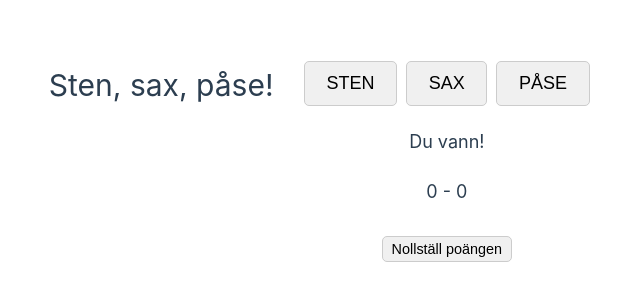
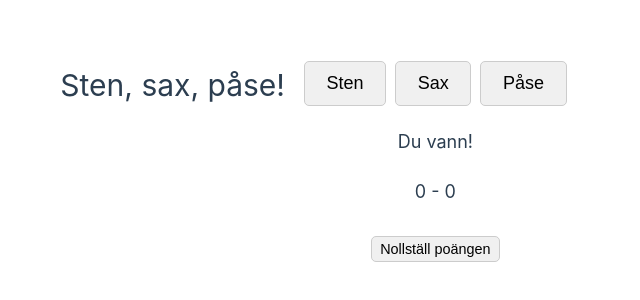
Before and after one commit to ProblemMaster/vuedemo, a Vue app in the folder ssp/: page / in a window 1280 px wide. Shown: the part 238-538 px from the top of the page, without its empty margins (336-976 px from the left). Built offline with nearby package versions, Linux system fonts and the light colour scheme.

Commit message:
Knappar i egen komponent fixat och allt fungerar som det ska

```diff
--- a/ssp/src/App.vue
+++ b/ssp/src/App.vue
@@ -2,26 +2,17 @@
 import { ref } from 'vue'
 import KnappRad from './components/KnappRad.vue'
 
-const knappar = ref(['STEN', 'SAX', 'PÅSE'])
+const knappar = ref(['Sten', 'Sax', 'Påse'])
 const score = ref({ spelare: 0, dator: 0 })
 const resultat = ref('Du vann!')
 
-function hittaVinnare() {
-  let buttons = document.getElementsByClassName('alternativ')
-  for (let b of buttons) {
-    if (b.classList.contains('spelarval')) {
-      var spelarval = b.textContent
-    }
-    if (b.classList.contains('datorval')) {
-      var datorval = b.textContent
-    }
-  }
-  if (spelarval == datorval) {
+function hittaVinnare(knappar) {
+  if (knappar.spelare == knappar.dator) {
     resultat.value = 'Oavgjort!'
   } else if (
-    (spelarval == 'Sten' && datorval == 'Sax') ||
-    (spelarval == 'Sax' && datorval == 'Påse') ||
-    (spelarval == 'Påse' && datorval == 'Sten')
+    (knappar.spelare == 'Sten' && knappar.dator == 'Sax') ||
+    (knappar.spelare == 'Sax' && knappar.dator == 'Påse') ||
+    (knappar.spelare == 'Påse' && knappar.dator == 'Sten')
   ) {
     resultat.value = 'Du vann!'
     score.value.spelare++
@@ -48,7 +39,7 @@ function reset() {
   </header>
 
   <main>
-    <KnappRad :knappar="knappar" />
+    <KnappRad :knappar="knappar" @valda-knappar="hittaVinnare" />
     <div class="resultat">
       <p id="resultat">{{ resultat }}</p>
     </div>
--- a/ssp/src/components/KnappRad.vue
+++ b/ssp/src/components/KnappRad.vue
@@ -3,6 +3,7 @@ import { ref } from 'vue'
 
 //const knappar = ref(['Sten', 'Sax', 'Påse'])
 const props = defineProps(['knappar'])
+const emit = defineEmits(['valdaKnappar'])
 
 function spelarval(e) {
   let buttons = document.getElementsByClassName('alternativ')
@@ -10,7 +11,7 @@ function spelarval(e) {
     b.classList.remove('spelarval')
   }
   e.target.classList.add('spelarval')
-  datorval()
+  emit('valdaKnappar', { spelare: e.target.textContent, dator: datorval() })
 }
 
 function datorval() {
@@ -24,6 +25,7 @@ function datorval() {
       b.title = 'Datorns val'
     }
   }
+  return props.knappar[val]
 }
 </script>
 
```
